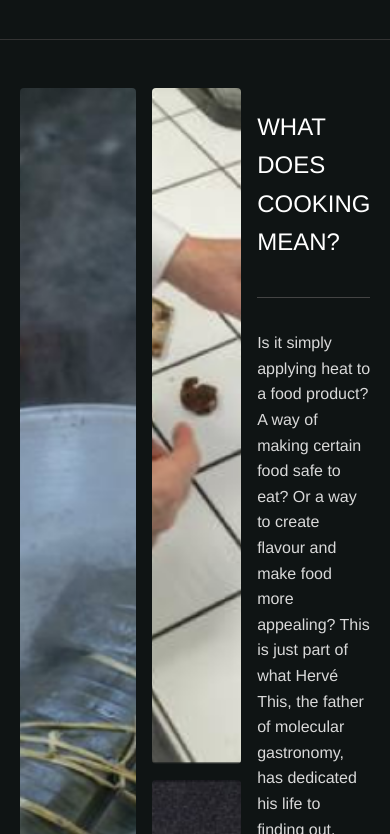
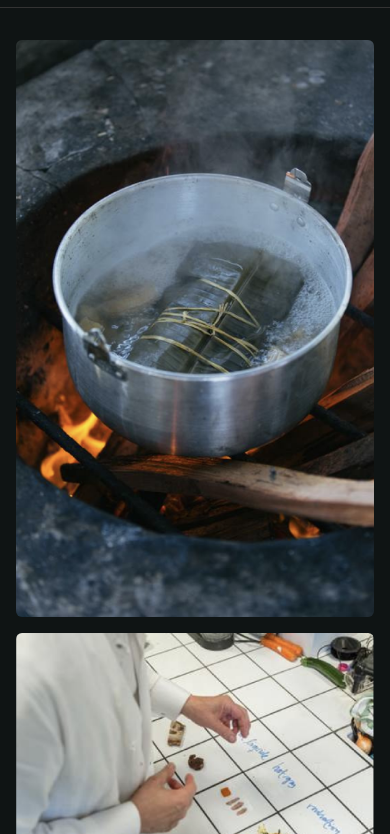
Before and after one commit to rpaure/KMC-Orchard, a plain HTML site: page index.html in a window 390 px wide. Shown: the part 105-939 px from the top of the page. Drawn offline with Linux system fonts and the light colour scheme.

Commit message:
Update style.css

```diff
--- a/style.css
+++ b/style.css
@@ -168,3 +168,113 @@ header {
   from {opacity: 0;}
   to {opacity: 1;}
 }
+
+
+/* ========== Responsive Design ========== */
+
+/* Tablet View (max-width: 1024px)
+   - Stack gallery text below images
+   - Keep images in a 2-column layout (large image + stacked column)
+*/
+@media (max-width: 1024px) {
+  .gallery-grid {
+    grid-template-columns: 1fr 1fr;
+    grid-template-rows: auto auto;
+  }
+
+  /* Large image spans full width on first row */
+  .gallery-left {
+    grid-column: 1 / 2;
+    grid-row: 1 / 2;
+  }
+
+  .gallery-mid {
+    grid-column: 2 / 3;
+    grid-row: 1 / 2;
+  }
+
+  .gallery-text {
+    grid-column: 1 / 3;
+    grid-row: 2 / 3;
+    margin-top: 1.5rem;
+    text-align: center;
+  }
+
+  .gallery-text hr {
+    margin: 0.8rem auto;
+    width: 60%;
+  }
+}
+
+/* Mobile View (max-width: 768px)
+   - Stack all gallery images vertically
+   - Text follows below
+   - Cards stack in a single column
+*/
+@media (max-width: 768px) {
+  .gallery-grid {
+    display: flex;
+    flex-direction: column;
+    align-items: center;
+  }
+
+  .gallery-left,
+  .gallery-mid {
+    width: 100%;
+    display: flex;
+    flex-direction: column;
+    gap: 1rem;
+  }
+
+  .gallery-left img,
+  .gallery-mid img {
+    width: 100%;
+    height: auto;
+    border-radius: 6px;
+  }
+
+  .gallery-text {
+    width: 90%;
+    text-align: center;
+    margin-top: 1.5rem;
+  }
+
+  .cards {
+    flex-direction: column;
+    align-items: center;
+  }
+
+  .card {
+    width: 90%;
+    max-width: 350px;
+  }
+}
+
+/* Small Mobile View (max-width: 480px)
+   - Tighten spacing and font sizes for smaller screens
+*/
+@media (max-width: 480px) {
+  body {
+    font-size: 0.95rem;
+  }
+
+  h1 {
+    font-size: 1.2rem;
+  }
+
+  .gallery-text h2 {
+    font-size: 1.4rem;
+  }
+
+  .gallery-block {
+    padding: 2rem 1rem;
+  }
+
+  .cards-block {
+    padding: 2rem 1rem 3rem;
+  }
+
+  footer {
+    font-size: 0.8rem;
+  }
+}
```
